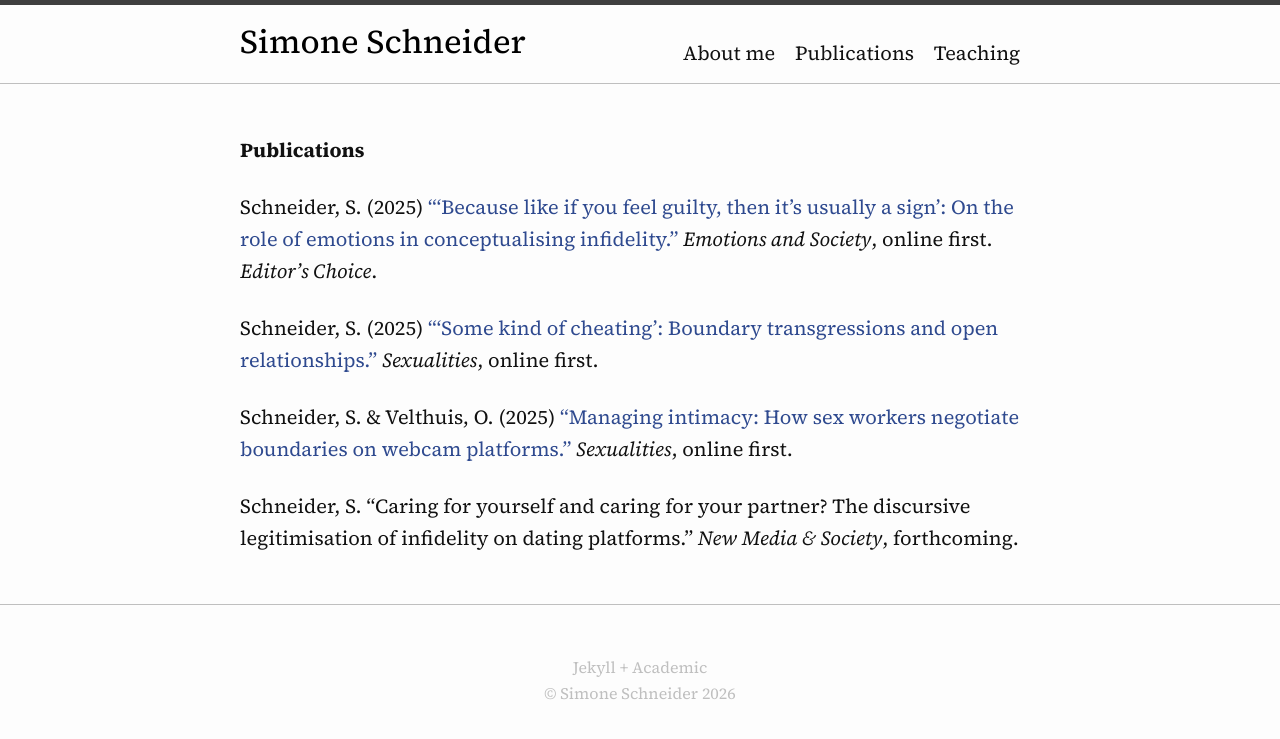
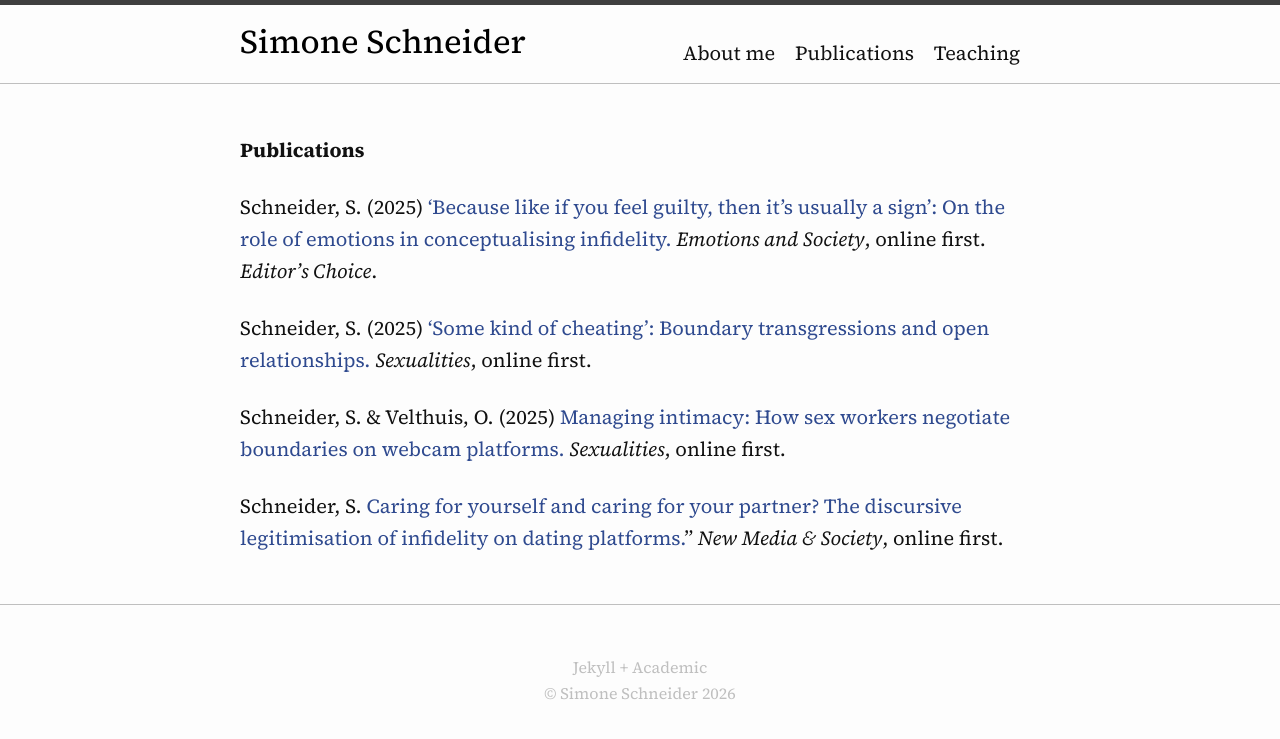
Before and after one commit to simone-schneider/simone-schneider.github.io, a Jekyll site: the page built from _pages/publications.md, in a window 1280 px wide. Shown: the top 739 px of the page. Built offline with Jekyll 4.4.1, drawn with Linux system fonts in a browser that asks for light colours.

Commit message:
Update publications.md

```diff
--- a/_pages/publications.md
+++ b/_pages/publications.md
@@ -6,10 +6,10 @@ layout: page
 
 **Publications**
 
-Schneider, S. (2025) ["'Because like if you feel guilty, then it's usually a sign': On the role of emotions in conceptualising infidelity."](https://doi.org/10.1332/26316897Y2025D000000056) *Emotions and Society*, online first. *Editor's Choice*.
+Schneider, S. (2025) ['Because like if you feel guilty, then it's usually a sign': On the role of emotions in conceptualising infidelity.](https://doi.org/10.1332/26316897Y2025D000000056) *Emotions and Society*, online first. *Editor's Choice*.
 
-Schneider, S. (2025) ["'Some kind of cheating': Boundary transgressions and open relationships."](https://journals.sagepub.com/doi/10.1177/13634607251330945) *Sexualities*, online first.
+Schneider, S. (2025) ['Some kind of cheating': Boundary transgressions and open relationships.](https://journals.sagepub.com/doi/10.1177/13634607251330945) *Sexualities*, online first.
 
-Schneider, S. & Velthuis, O. (2025) ["Managing intimacy: How sex workers negotiate boundaries on webcam platforms."](https://journals.sagepub.com/doi/10.1177/13634607251352674) *Sexualities*, online first.
+Schneider, S. & Velthuis, O. (2025) [Managing intimacy: How sex workers negotiate boundaries on webcam platforms.](https://journals.sagepub.com/doi/10.1177/13634607251352674) *Sexualities*, online first.
 
-Schneider, S. "Caring for yourself and caring for your partner? The discursive legitimisation of infidelity on dating platforms." *New Media & Society*, forthcoming.
+Schneider, S. [Caring for yourself and caring for your partner? The discursive legitimisation of infidelity on dating platforms.](https://journals.sagepub.com/doi/10.1177/14614448261424208)" *New Media & Society*, online first.
```
